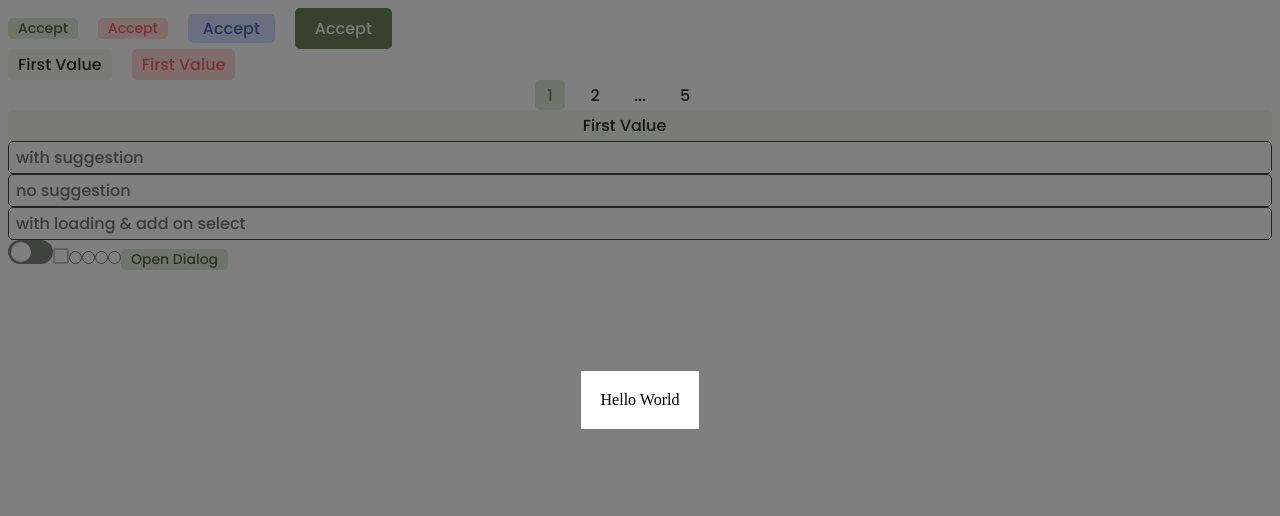
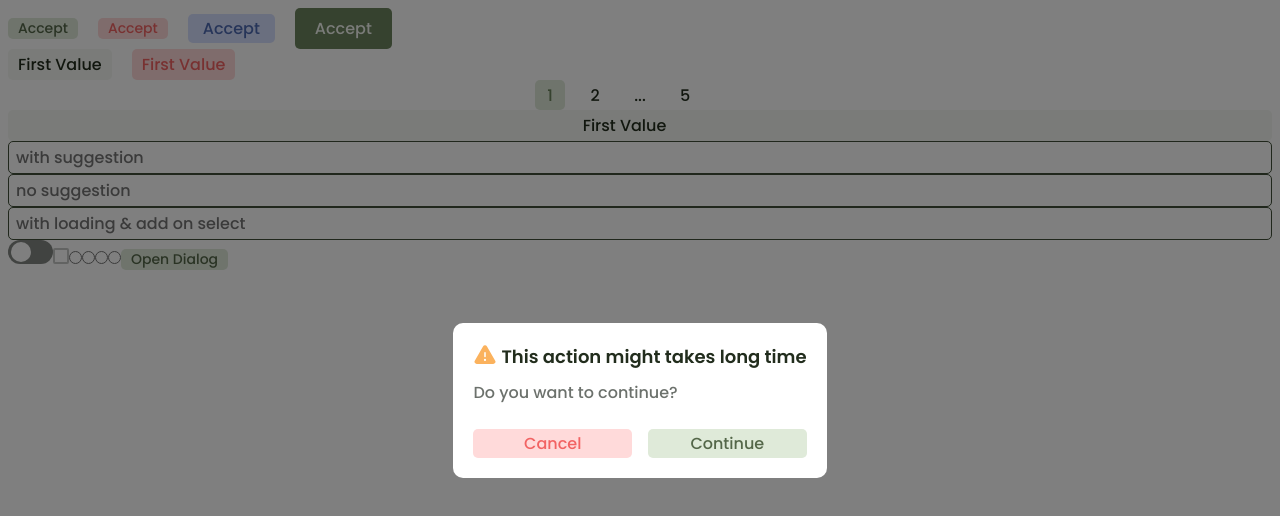
Before and after one commit to TranscriptomeDB-CU-Project/web-client, a Next.js app: page /test in a window 1280 px wide. Both pictures are taken after a click on the button "Open Dialog". Shown: the top 516 px of the page. Built offline with nearby package versions, Linux system fonts and the light colour scheme; some icons are missing.

Commit message:
feat: implement warning dialog

```diff
--- a/src/app/test/page.tsx
+++ b/src/app/test/page.tsx
@@ -4,13 +4,13 @@ import { useState } from 'react'
 
 import Button from '@/components/Button'
 import Checkbox from '@/components/Checkbox'
-import Dialog from '@/components/Dialog'
 import Pagination from '@/components/Pagination'
 import RadioBox from '@/components/RadioBox'
 import Select from '@/components/Select'
 import Switch from '@/components/Switch'
 import TextField from '@/components/TextField'
 import Toggle from '@/components/Toggle'
+import WarningDialog from '@/components/WarningDialog'
 import useSwitch from '@/hooks/useSwitch'
 
 const Test = () => {
@@ -88,9 +88,7 @@ const Test = () => {
         <span>Open Dialog</span>
       </Button>
 
-      <Dialog isOpen={dialogState.state} onClose={dialogState.setOff}>
-        <div style={{ backgroundColor: 'white', padding: '20px' }}>Hello World</div>
-      </Dialog>
+      <WarningDialog isOpen={dialogState.state} onClose={dialogState.setOff} />
     </div>
   )
 }
--- a/src/components/Dialog/index.tsx
+++ b/src/components/Dialog/index.tsx
@@ -3,7 +3,7 @@
 import { useEffect, useState } from 'react'
 import { createPortal } from 'react-dom'
 
-import { Backdrop, DialogContainer } from './styled'
+import { Backdrop, ContentContainer, DialogContainer } from './styled'
 import { DialogProps } from './types'
 
 const Dialog = ({ children, isOpen, onClose, backdropClose = true }: DialogProps) => {
@@ -23,12 +23,10 @@ const Dialog = ({ children, isOpen, onClose, backdropClose = true }: DialogProps
 
   return createPortal(
     <DialogContainer>
-      <div style={{ zIndex: 100 }} onClick={(ev) => ev.stopPropagation()}>
-        {children}
-      </div>
+      <ContentContainer onClick={(ev) => ev.stopPropagation()}>{children}</ContentContainer>
       <Backdrop
         onClick={() => {
-          if (!backdropClose) onClose?.()
+          if (backdropClose) onClose?.()
         }}
       />
     </DialogContainer>,
--- a/src/components/Dialog/styled.ts
+++ b/src/components/Dialog/styled.ts
@@ -22,3 +22,10 @@ export const Backdrop = styled.div`
   bottom: 0;
   background-color: rgba(0, 0, 0, 0.5);
 `
+
+export const ContentContainer = styled.div`
+  z-index: 100;
+  padding: 20px;
+  background-color: white;
+  border-radius: 10px;
+`
--- /dev/null
+++ b/src/components/WarningDialog/index.tsx
@@ -0,0 +1,35 @@
+import { Icon } from '@iconify/react'
+
+import Dialog from '@/components/Dialog'
+import Text from '@/components/Text'
+
+import { ActionButton, ActionButtonContainer, HeaderContainer, TitleContainer, WarningDialogContainer } from './styled'
+import { WarningDialogProps } from './types'
+
+const WarningDialog = ({ handleSubmit, ...dialogProps }: WarningDialogProps) => {
+  return (
+    <Dialog {...dialogProps}>
+      <WarningDialogContainer>
+        <HeaderContainer>
+          <TitleContainer>
+            <Icon icon="ph:warning-fill" width="24px" height="24px" color="FBB25D" />
+            <Text variant="h3">This action might takes long time</Text>
+          </TitleContainer>
+          <Text color="black-400" variant="body1">
+            Do you want to continue?
+          </Text>
+        </HeaderContainer>
+        <ActionButtonContainer>
+          <ActionButton color="red" onClick={dialogProps.onClose}>
+            Cancel
+          </ActionButton>
+          <ActionButton color="primary" onClick={handleSubmit}>
+            Continue
+          </ActionButton>
+        </ActionButtonContainer>
+      </WarningDialogContainer>
+    </Dialog>
+  )
+}
+
+export default WarningDialog
--- /dev/null
+++ b/src/components/WarningDialog/styled.ts
@@ -0,0 +1,30 @@
+import styled from 'styled-components'
+
+import Button from '@/components/Button'
+
+export const WarningDialogContainer = styled.div`
+  display: flex;
+  flex-direction: column;
+  gap: 24px;
+`
+
+export const HeaderContainer = styled.div`
+  display: flex;
+  flex-direction: column;
+  gap: 10px;
+`
+
+export const TitleContainer = styled.div`
+  display: flex;
+  gap: 4px;
+`
+
+export const ActionButtonContainer = styled.div`
+  display: flex;
+  gap: 16px;
+  justify-content: stretch;
+`
+
+export const ActionButton = styled(Button).attrs({ size: 'medium' })`
+  flex: 1;
+`
--- /dev/null
+++ b/src/components/WarningDialog/types.ts
@@ -0,0 +1,5 @@
+import { DialogProps } from '@/components/Dialog/types'
+
+export interface WarningDialogProps extends Omit<DialogProps, 'children'> {
+  handleSubmit?: () => void | Promise<void>
+}
```
